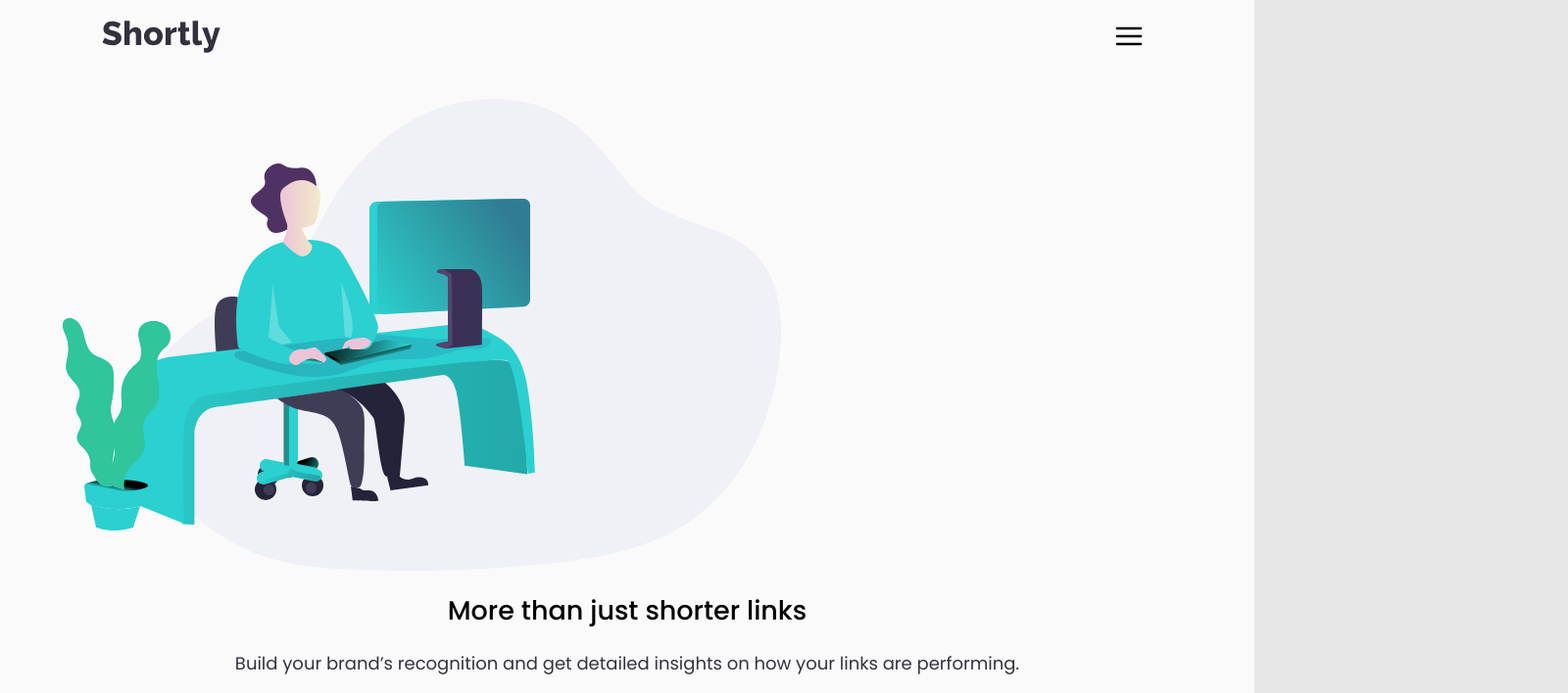
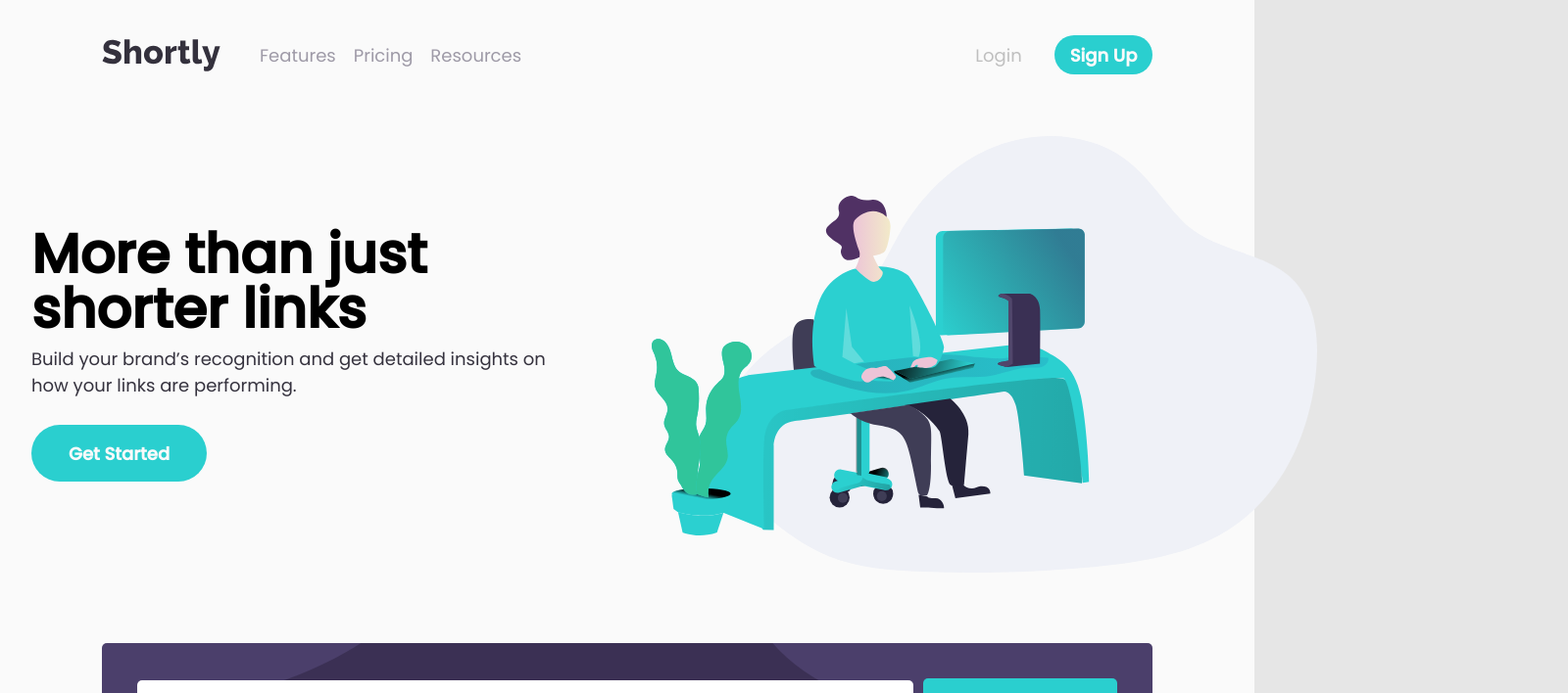
Before and after one commit to goranzu/fm-challenge-url-shortener, a React (Create React App) app: page / in a window 1280 px wide. Shown: the top 708 px of the page at 98% size, 1600 px wide, since content can reach past the window. Built offline with nearby package versions, Linux system fonts and the light colour scheme.

Commit message:
wip responsive styling

```diff
--- a/src/components/Header.js
+++ b/src/components/Header.js
@@ -9,9 +9,9 @@ function Header() {
         <div className="logo">
           <Logo />
         </div>
-        <nav hidden className="primary-nav">
+        <nav className="primary-nav flex">
           <div className="left">
-            <ul role="list">
+            <ul role="list" className="flex">
               <li>
                 <a href="#fetures">Features</a>
               </li>
@@ -24,17 +24,17 @@ function Header() {
             </ul>
           </div>
           <div className="right">
-            <ul role="list">
+            <ul role="list" className="flex">
               <li>
-                <button className="btn">Login</button>
+                <button className="btn btn--transparent">Login</button>
               </li>
               <li>
-                <button className="btn bg-green">Sign Up</button>
+                <button className="btn bg-green btn--pill">Sign Up</button>
               </li>
             </ul>
           </div>
         </nav>
-        <button className="btn">
+        <button className="btn open-nav">
           <span className="sr-only">Open mobile navigation</span>
           <Menu width="32px" height="32px" />
         </button>
--- a/src/components/Hero.js
+++ b/src/components/Hero.js
@@ -1,5 +1,4 @@
 import React from "react";
-import UrlForm from "./UrlForm";
 import Illustration from "../assets/images/illustration-working.svg";
 
 function Hero() {
--- a/src/index.css
+++ b/src/index.css
@@ -10,9 +10,11 @@
   --ff-ss: "Poppins", sans-serif;
 
   --fw-400: 400;
-  --fw-500: 500;
+  --fw-500: bold;
 
+  --clr-primary-300: hsl(180, 83%, 56%);
   --clr-primary-400: hsl(180, 66%, 49%);
+
   --clr-primary-500: hsl(257, 27%, 26%);
   --clr-secondary: hsl(0, 87%, 67%);
 
@@ -103,12 +105,25 @@ select {
   border: 2px solid transparent;
   cursor: pointer;
   display: inline-block;
+  transition: all 0.2s;
 }
 
 .btn--pill {
   --br: 100vw;
+  font-weight: var(--fw-500);
   padding: 0.75em 2em;
-  font-weight: var(--fw-500);
+}
+
+.btn--transparent {
+  padding: 0.75em 2em;
+  --br: 100vw;
+  --bg: transparent;
+  --clr: var(--clr-neutral-400);
+}
+
+.btn.bg-green:hover {
+  background-color: var(--clr-primary-300);
+  color: var(--clr-neutral-300);
 }
 
 /* typography */
@@ -186,17 +201,64 @@ main > section + section {
 }
 
 .header .btn {
-  --bg: transparent;
-  --clr: black;
   display: flex;
   align-items: center;
   justify-content: center;
 }
 
+.header .open-nav {
+  --clr: var(--clr-neutral-700);
+  --bg: transparent;
+}
+
+.primary-nav {
+  display: none;
+  flex-grow: 1;
+  color: var(--clr-neutral-500);
+  font-size: 1.125rem;
+}
+
+.primary-nav li + li {
+  margin-left: 1em;
+}
+
+.primary-nav .btn {
+  margin: 0;
+  padding: 0;
+  transition: all 0.2s;
+  padding: 0.25em 0.75em;
+}
+
+.primary-nav a {
+  text-decoration: none;
+  color: inherit;
+  transition: color 0.2s;
+}
+
+.primary-nav a:hover,
+.primary-nav a:active,
+.primary-nav .btn:hover {
+  color: var(--clr-neutral-600);
+}
+
+.primary-nav .right li:nth-of-type(2) .btn:hover {
+  background-color: var(--clr-primary-300);
+  color: var(--clr-neutral-300);
+}
+
+@media (min-width: 46.25rem) {
+  .header .open-nav {
+    display: none;
+  }
+
+  .primary-nav {
+    display: flex;
+  }
+}
+
 /* hero */
 
 .hero {
-  --dir: column-reverse;
   width: 100%;
   background-color: var(--clr-neutral-300);
   padding-bottom: 8em;
@@ -212,6 +274,29 @@ main > section + section {
   height: auto;
   position: relative;
   left: 4rem;
+  max-height: 470px;
+}
+
+@media (min-width: 50rem) {
+  .hero {
+    display: flex;
+    flex-direction: row-reverse;
+    text-align: left;
+    align-items: center;
+  }
+
+  .hero .text-box {
+    margin: 0;
+    flex-basis: 100%;
+  }
+
+  .hero .text-box p {
+    margin-top: 0.5em;
+  }
+
+  .hero .text-box h1 {
+    font-size: 3.5rem;
+  }
 }
 
 /* results */
@@ -229,6 +314,9 @@ main > section + section {
   background-color: var(--clr-primary-500);
   padding: 1em;
   border-radius: var(--br);
+  max-width: 1100px;
+  margin-left: auto;
+  margin-right: auto;
 }
 
 .url-form input,
@@ -263,6 +351,27 @@ main > section + section {
 
 .url-form .btn {
   margin-top: 0.7em;
+}
+
+.url-form .btn:hover {
+  background-color: var(--clr-primary-300);
+  color: var(--clr-neutral-300);
+}
+
+@media (min-width: 50rem) {
+  .url-form {
+    display: grid;
+    grid-template-columns: 4fr 1fr;
+    align-items: center;
+    gap: 10px;
+    padding: 2em;
+    background-image: url("./assets/images/bg-boost-desktop.svg");
+    background-position: center center;
+  }
+
+  .url-form .btn {
+    margin-top: 0;
+  }
 }
 
 /* statistics */
@@ -348,7 +457,7 @@ main > section + section {
   background-color: transparent;
   border: none;
   color: inherit;
-  opacity: .8;
+  opacity: 0.8;
   cursor: pointer;
 }
 
```
